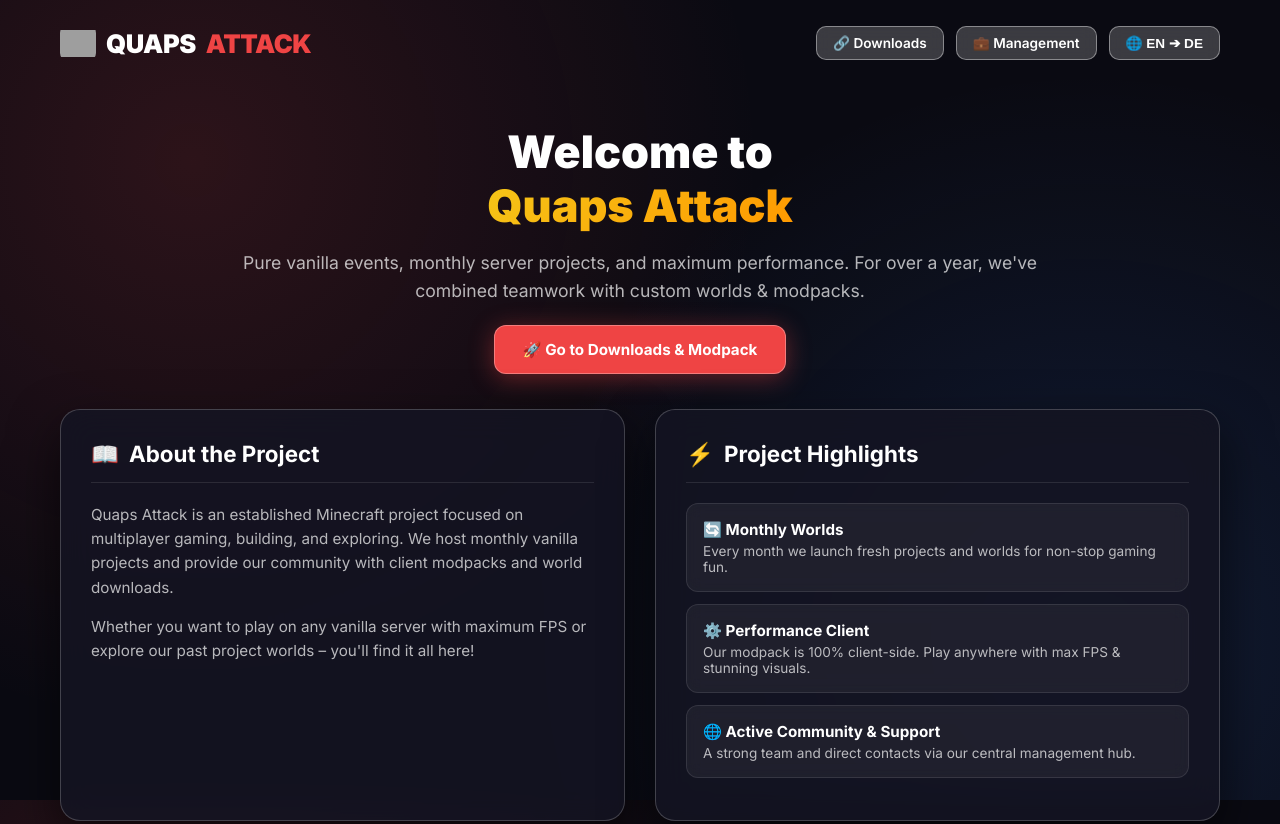
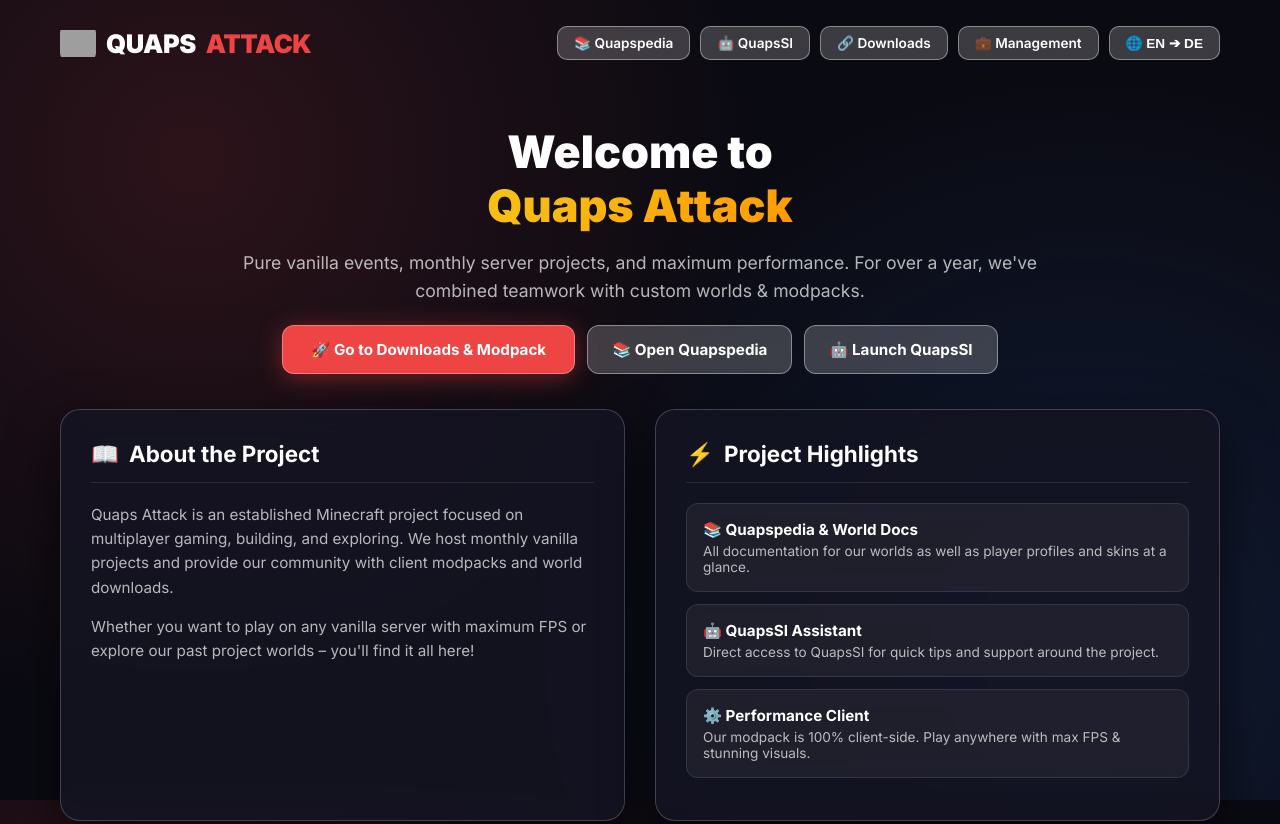
Before and after one commit to louislerch14-star/quapsattack, a plain HTML site: page index.html in a window 1280 px wide. Shown: the top 824 px of the page. Drawn offline with Linux system fonts and the light colour scheme; grey boxes are pictures that could not be loaded.

Commit message:
Refine layout and styling in index.html
Adjusted layout and styling for navigation and hero sections.

```diff
--- a/index.html
+++ b/index.html
@@ -59,6 +59,8 @@
             display: flex;
             justify-content: space-between;
             align-items: center;
+            flex-wrap: wrap;
+            gap: 15px;
         }
 
         .brand {
@@ -83,8 +85,9 @@
 
         .nav-links {
             display: flex;
-            gap: 12px;
+            gap: 10px;
             align-items: center;
+            flex-wrap: wrap;
         }
 
         .nav-btn {
@@ -130,6 +133,14 @@
             color: var(--text-sub);
             font-size: 1.1rem;
             line-height: 1.6;
+        }
+
+        .hero-actions {
+            display: flex;
+            gap: 12px;
+            justify-content: center;
+            flex-wrap: wrap;
+            margin-top: 20px;
         }
 
         /* Main Container Grid */
@@ -183,6 +194,9 @@
             margin-bottom: 12px;
             backdrop-filter: blur(8px);
             transition: all 0.2s ease;
+            display: block;
+            text-decoration: none;
+            color: inherit;
         }
 
         .demo-box:hover {
@@ -206,12 +220,31 @@
             transition: all 0.2s ease;
             text-decoration: none;
             display: inline-block;
-            margin-top: 20px;
         }
 
         .btn-primary:hover {
             background: #dc2626;
             box-shadow: 0 4px 35px rgba(239, 68, 68, 0.6);
+            transform: translateY(-2px);
+        }
+
+        .btn-secondary {
+            background: var(--demo-btn-bg);
+            color: #fff;
+            border: 1px solid var(--demo-btn-border);
+            border-radius: 12px;
+            padding: 14px 24px;
+            font-weight: 700;
+            font-size: 0.95rem;
+            cursor: pointer;
+            backdrop-filter: blur(8px);
+            transition: all 0.2s ease;
+            text-decoration: none;
+            display: inline-block;
+        }
+
+        .btn-secondary:hover {
+            background: rgba(255, 255, 255, 0.35);
             transform: translateY(-2px);
         }
 
@@ -244,6 +277,8 @@
             QUAPS<span>ATTACK</span>
         </a>
         <div class="nav-links">
+            <a href="/quapspedia/index.html" class="nav-btn" data-i18n="nav-quapspedia">📚 Quapspedia</a>
+            <a href="/si/index.html" class="nav-btn" data-i18n="nav-si">🤖 QuapsSI</a>
             <a href="/downloads" class="nav-btn" data-i18n="nav-download">🔗 Downloads</a>
             <a href="/management" class="nav-btn" data-i18n="nav-management">💼 Management</a>
             <button class="nav-btn" id="langToggle">🌐 EN / DE</button>
@@ -254,8 +289,10 @@
     <section class="hero" data-reveal>
         <h1 data-i18n="hero-title">Willkommen bei <br><span>Quaps Attack</span></h1>
         <p data-i18n="hero-sub">Echte Vanilla-Events, monatliche Server-Projekte und maximale Performance. Seit über 1 Jahr verbinden wir reines Teamplay mit eigenen Welten & Custom Modpacks.</p>
-        <div>
+        <div class="hero-actions">
             <a href="/downloads" class="btn-primary" data-i18n="hero-cta">🚀 Zu den Downloads & Modpack</a>
+            <a href="/quapspedia/index.html" class="btn-secondary" data-i18n="hero-quapspedia">📚 Quapspedia öffnen</a>
+            <a href="/si/index.html" class="btn-secondary" data-i18n="hero-si">🤖 QuapsSI starten</a>
         </div>
     </section>
 
@@ -273,23 +310,23 @@
             </p>
         </div>
 
-        <!-- Column 2: Highlights -->
+        <!-- Column 2: Highlights & Quick Links -->
         <div class="preview-glass" data-reveal>
             <h2>⚡ <span data-i18n="features-title">Projekt Highlights</span></h2>
 
-            <div class="demo-box">
-                <div class="title" data-i18n="feat1-title">🔄 Monatliche Welten</div>
-                <div class="desc" data-i18n="feat1-desc">Jeden Monat starten wir frische Projekte und Welten für ununterbrochenen Spielspaß.</div>
-            </div>
+            <a href="/quapspedia/index.html" class="demo-box">
+                <div class="title" data-i18n="feat1-title">📚 Quapspedia & Welten-Doku</div>
+                <div class="desc" data-i18n="feat1-desc">Alle Dokumentationen zu unseren Welten sowie Spieler-Profile und Skins auf einen Blick.</div>
+            </a>
+
+            <a href="/si/index.html" class="demo-box">
+                <div class="title" data-i18n="feat2-title">🤖 QuapsSI Assistent</div>
+                <div class="desc" data-i18n="feat2-desc">Direkter Zugang zu QuapsSI für schnelle Tipps und Unterstützung rund ums Projekt.</div>
+            </a>
 
             <div class="demo-box">
-                <div class="title" data-i18n="feat2-title">⚙️ Performance Client</div>
-                <div class="desc" data-i18n="feat2-desc">Unser Modpack läuft zu 100% Client-side. Zocke überall mit max FPS & geiler Optik.</div>
-            </div>
-
-            <div class="demo-box">
-                <div class="title" data-i18n="feat3-title">🌐 Aktive Community & Support</div>
-                <div class="desc" data-i18n="feat3-desc">Ein starkes Team und direkte Ansprechpartner über unser zentrales Management-Hub.</div>
+                <div class="title" data-i18n="feat3-title">⚙️ Performance Client</div>
+                <div class="desc" data-i18n="feat3-desc">Unser Modpack läuft zu 100% Client-side. Zocke überall mit max FPS & geiler Optik.</div>
             </div>
         </div>
 
@@ -303,38 +340,46 @@
     <script>
         const translations = {
             de: {
+                "nav-quapspedia": "📚 Quapspedia",
+                "nav-si": "🤖 QuapsSI",
                 "nav-download": "🔗 Downloads",
                 "nav-management": "💼 Management",
                 "hero-title": "Willkommen bei <br><span>Quaps Attack</span>",
                 "hero-sub": "Echte Vanilla-Events, monatliche Server-Projekte und maximale Performance. Seit über 1 Jahr verbinden wir reines Teamplay mit eigenen Welten & Custom Modpacks.",
                 "hero-cta": "🚀 Zu den Downloads & Modpack",
+                "hero-quapspedia": "📚 Quapspedia öffnen",
+                "hero-si": "🤖 QuapsSI starten",
                 "about-title": "Über das Projekt",
                 "about-text1": "Quaps Attack ist ein etabliertes Minecraft-Projekt. Bei uns steht das gemeinsame Zocken, Bauen und Entdecken im Vordergrund. Wir veranstalten regelmäßig monatliche Vanilla-Projekte und stellen der Community eigene Client-Modpacks und Welt-Downloads bereit.",
                 "about-text2": "Egal ob du mit unserem Client-Modpack auf jedem Vanilla-Server mit maximalen FPS durchstarten oder unsere vergangenen Projekt-Welten erkunden willst – hier bist du genau richtig!",
                 "features-title": "Projekt Highlights",
-                "feat1-title": "🔄 Monatliche Welten",
-                "feat1-desc": "Jeden Monat starten wir frische Projekte und Welten für ununterbrochenen Spielspaß.",
-                "feat2-title": "⚙️ Performance Client",
-                "feat2-desc": "Unser Modpack läuft zu 100% Client-side. Zocke überall mit max FPS & geiler Optik.",
-                "feat3-title": "🌐 Aktive Community & Support",
-                "feat3-desc": "Ein starkes Team und direkte Ansprechpartner über unser zentrales Management-Hub."
+                "feat1-title": "📚 Quapspedia & Welten-Doku",
+                "feat1-desc": "Alle Dokumentationen zu unseren Welten sowie Spieler-Profile und Skins auf einen Blick.",
+                "feat2-title": "🤖 QuapsSI Assistent",
+                "feat2-desc": "Direkter Zugang zu QuapsSI für schnelle Tipps und Unterstützung rund ums Projekt.",
+                "feat3-title": "⚙️ Performance Client",
+                "feat3-desc": "Unser Modpack läuft zu 100% Client-side. Zocke überall mit max FPS & geiler Optik."
             },
             en: {
+                "nav-quapspedia": "📚 Quapspedia",
+                "nav-si": "🤖 QuapsSI",
                 "nav-download": "🔗 Downloads",
                 "nav-management": "💼 Management",
                 "hero-title": "Welcome to <br><span>Quaps Attack</span>",
                 "hero-sub": "Pure vanilla events, monthly server projects, and maximum performance. For over a year, we've combined teamwork with custom worlds & modpacks.",
                 "hero-cta": "🚀 Go to Downloads & Modpack",
+                "hero-quapspedia": "📚 Open Quapspedia",
+                "hero-si": "🤖 Launch QuapsSI",
                 "about-title": "About the Project",
                 "about-text1": "Quaps Attack is an established Minecraft project focused on multiplayer gaming, building, and exploring. We host monthly vanilla projects and provide our community with client modpacks and world downloads.",
                 "about-text2": "Whether you want to play on any vanilla server with maximum FPS or explore our past project worlds – you'll find it all here!",
                 "features-title": "Project Highlights",
-                "feat1-title": "🔄 Monthly Worlds",
-                "feat1-desc": "Every month we launch fresh projects and worlds for non-stop gaming fun.",
-                "feat2-title": "⚙️ Performance Client",
-                "feat2-desc": "Our modpack is 100% client-side. Play anywhere with max FPS & stunning visuals.",
-                "feat3-title": "🌐 Active Community & Support",
-                "feat3-desc": "A strong team and direct contacts via our central management hub."
+                "feat1-title": "📚 Quapspedia & World Docs",
+                "feat1-desc": "All documentation for our worlds as well as player profiles and skins at a glance.",
+                "feat2-title": "🤖 QuapsSI Assistant",
+                "feat2-desc": "Direct access to QuapsSI for quick tips and support around the project.",
+                "feat3-title": "⚙️ Performance Client",
+                "feat3-desc": "Our modpack is 100% client-side. Play anywhere with max FPS & stunning visuals."
             }
         };
 
```
